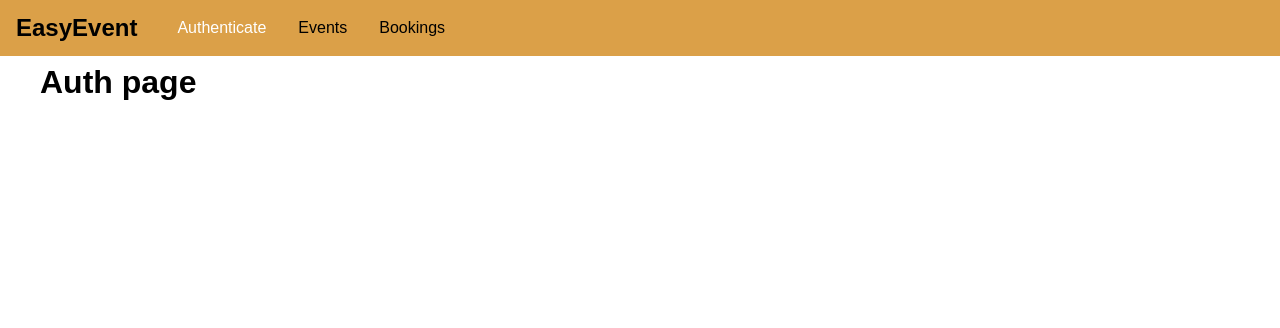
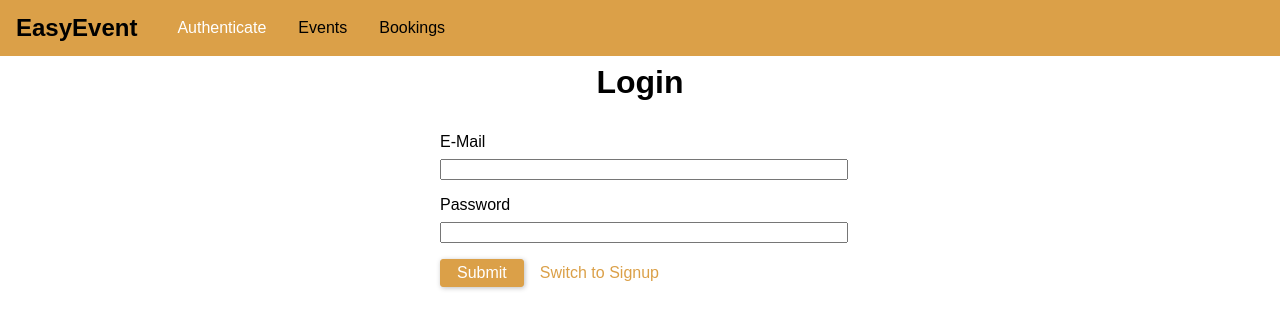
Before and after one commit to Antohan/book-catalog, a React (Create React App) app in the folder frontend/: page /auth in a window 1280 px wide. Shown: the top 328 px of the page. Built offline with nearby package versions, Linux system fonts and the light colour scheme.

Commit message:
Created Authenticated page.

```diff
--- /dev/null
+++ b/frontend/src/pages/Auth.css
@@ -0,0 +1,50 @@
+.title {
+  text-align: center;
+}
+
+.auth-form {
+  width: 25rem;
+  max-width: 80%;
+  margin: 2rem auto;
+}
+
+.form-control label,
+.form-control input {
+  width: 100%;
+  display: block;
+}
+
+.form-control label {
+  margin-bottom: 0.5rem;
+}
+
+.form-control {
+  margin-bottom: 1rem;
+}
+
+.form-actions button {
+  background-color: #dba048;
+  font: inherit;
+  border: 1px solid #dba048;
+  border-radius: 3px;
+  padding: 0.25rem 1rem;
+  margin-right: 1rem;
+  box-shadow: 1px 1px 5px rgba(0,0,0,0.26);
+  color: #fff;
+  cursor: pointer;
+}
+
+.form-actions button:hover,
+.form-actions button:active {
+  background-color: #d49537;
+  border-color: #d49537;
+}
+
+.form-actions button.link-button {
+  color: #dba048;
+  background-color: #fff;
+  border: none;
+  box-shadow: none;
+  outline: none;
+  padding: 0;
+}
--- a/frontend/src/pages/Auth.js
+++ b/frontend/src/pages/Auth.js
@@ -1,9 +1,99 @@
 import * as React from 'react';
 
+import './Auth.css';
+
 class AuthPage extends React.Component {
+  constructor(props) {
+    super(props);
+
+    this.state = {
+      isLogin: true
+    };
+
+    this.emailEl = React.createRef();
+    this.passwordEl = React.createRef();
+  }
+
+  switchModeHandler = () => {
+    this.setState(prevState => {
+      return { isLogin: !prevState.isLogin };
+    });
+  };
+
+  submitHandler = (event) => {
+    event.preventDefault();
+    const email = this.emailEl.current.value;
+    const password = this.passwordEl.current.value;
+
+    if (email.trim().length === 0 || password.trim().length === 0) {
+      return;
+    }
+
+    let requestBody = {
+      query: `
+        query {
+          login(email: "${email}", password: "${password}") {
+            userId
+            token
+            tokenExpiration
+          }
+        }
+      `
+    };
+
+    if (!this.state.isLogin) {
+      requestBody = {
+        query: `
+          mutation {
+            createUser(userInput: { email: "${email}", password: "${password}" }) {
+              _id
+              email
+            }
+          }
+        `
+      };
+    }
+
+    fetch('http://localhost:9000/graphql', {
+      method: 'POST',
+      body: JSON.stringify(requestBody),
+      headers: {
+        'Content-Type': 'application/json'
+      }
+    })
+      .then(res => {
+        if (res.status !== 200 && res.status !== 201) {
+          throw new Error('Failed!');
+        }
+        return res.json();
+      })
+      .then(resData => {
+        console.log(resData);
+      })
+      .catch(err => {
+        console.log(err);
+      });
+  };
+
   render() {
     return (
-      <h1>Auth page</h1>
+      <React.Fragment>
+        <h1 className="title">{this.state.isLogin ? 'Login' : 'Signup'}</h1>
+        <form className="auth-form" onSubmit={this.submitHandler}>
+          <div className="form-control">
+            <label htmlFor="email">E-Mail</label>
+            <input type="email" id="email" ref={this.emailEl}></input>
+          </div>
+          <div className="form-control">
+            <label htmlFor="password">Password</label>
+            <input type="password" id="password" ref={this.passwordEl}></input>
+          </div>
+          <div className="form-actions">
+            <button type="submit">Submit</button>
+            <button className="link-button" type="button" onClick={this.switchModeHandler}>Switch to {this.state.isLogin ? 'Signup' : 'Login'}</button>
+          </div>
+        </form>
+      </React.Fragment>
     );
   }
 }
```
Also changed, not shown: 1 other file (tests, documents, lock files or other folders).
